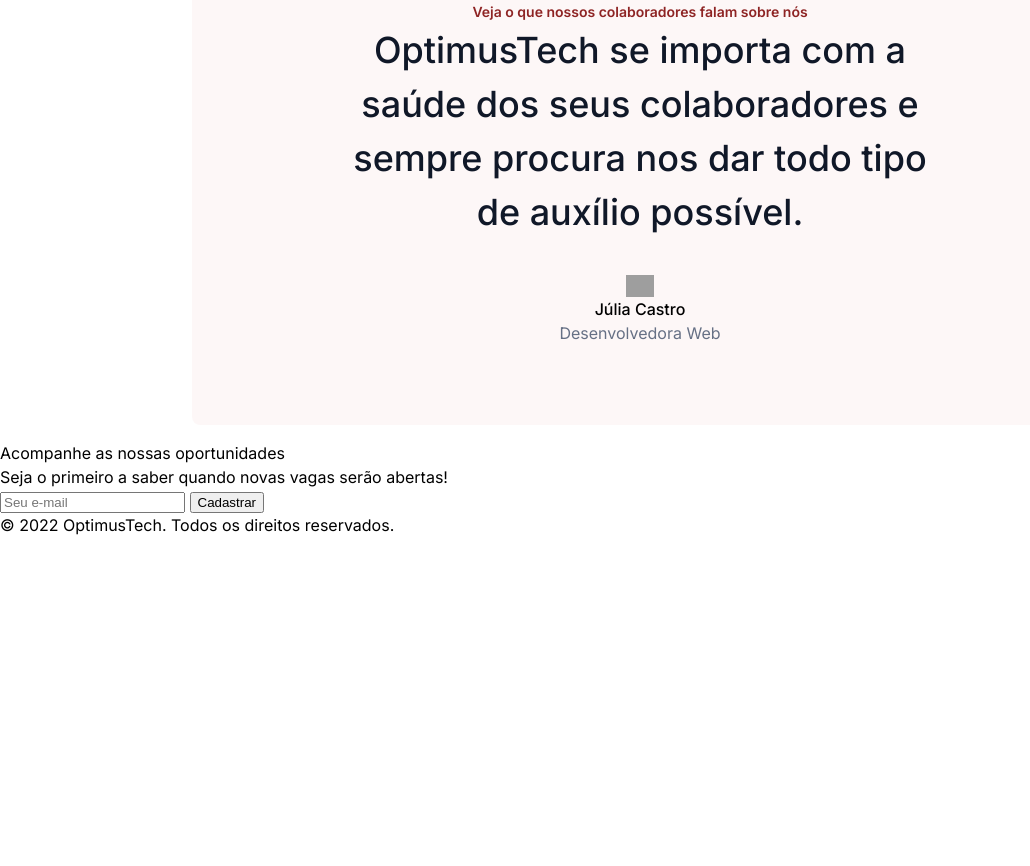
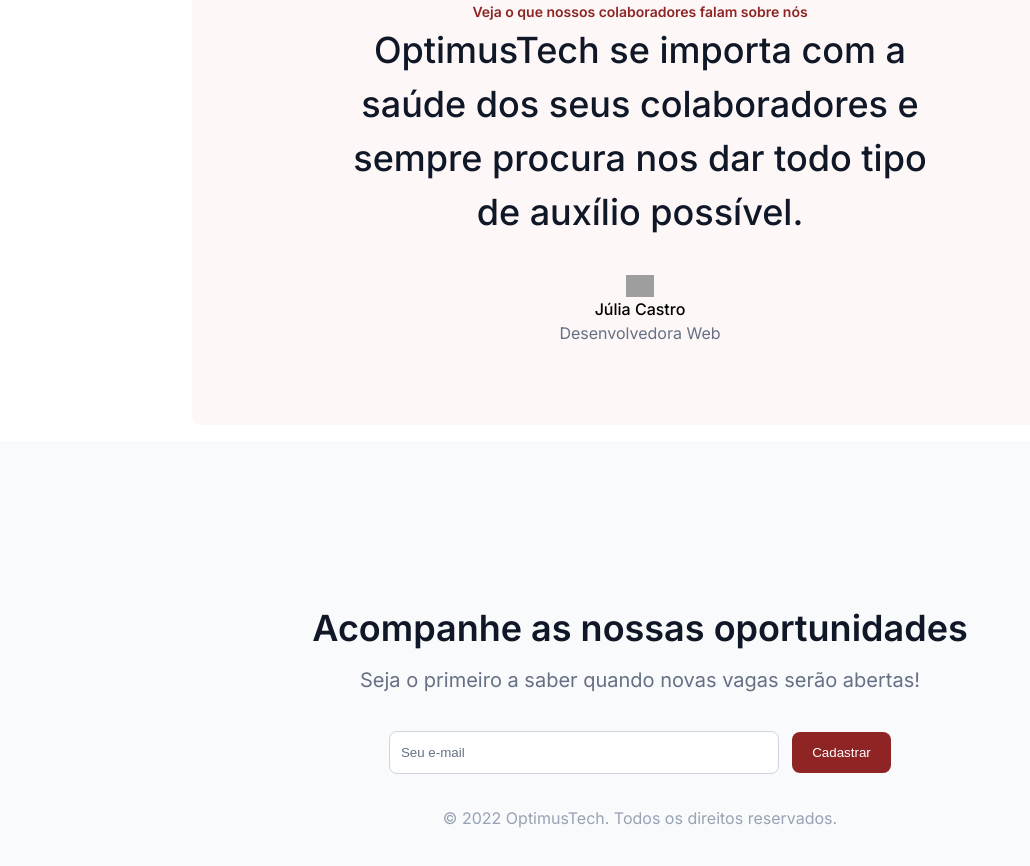
Before and after one commit to MayFran0212/OptimusTech, a plain HTML site: page index.html in a window 1280 px wide. Shown: the part 2686-3552 px from the top of the page, without its empty margins (0-1030 px from the left). Before the commit the page ends 3223 px from the top, so only its background shows below. Drawn offline with Linux system fonts and the light colour scheme; grey boxes are pictures that could not be loaded.

Commit message:
rodapé e nova cor

```diff
--- a/styles/styles.css
+++ b/styles/styles.css
@@ -4,6 +4,7 @@
 @import url("./vagas-cabecalho.css");
 @import url("./vagas.css");
 @import url("./depoimento.css");
+@import url("./rodape.css");
 
 :root {
     --font: 'Inter', sans-serif;
@@ -13,6 +14,7 @@
     --cor-cinza-claro: #667085;
     --cor-cinza-escuro: #101828;
     --cor-borda: #EAECF0;
+    --cor-borda-email: #D0D5DD;
     --cor-fundo-vermelho: rgba(195, 25, 25, 0.03);
     --cor-fundo-cinza: rgba(249, 250, 251, 1);
     --cor-direitos: #98A2B3;
```
